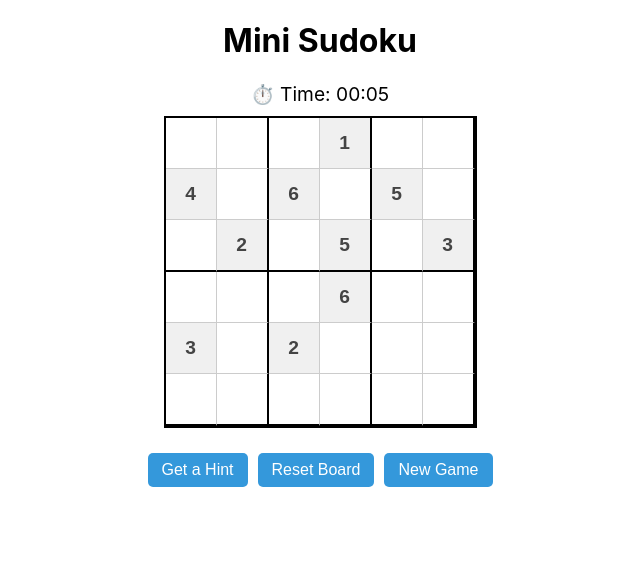
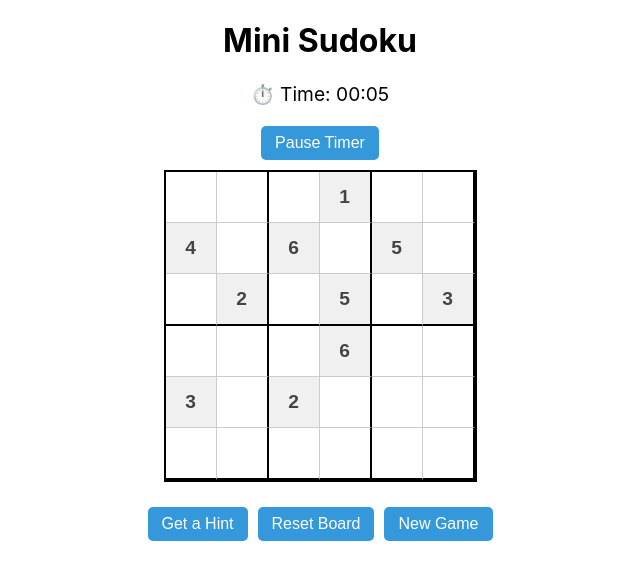
Before and after one commit to malashreedh/miniSudoku, a React (Create React App) app in the folder mini-sudoku-game/: page / in a window 1280 px wide. Shown: the top 580 px of the page, without its empty margins (320-960 px from the left). Built offline with nearby package versions, Linux system fonts and the light colour scheme.

Commit message:
added pause button

```diff
--- a/mini-sudoku-game/src/App.tsx
+++ b/mini-sudoku-game/src/App.tsx
@@ -4,13 +4,20 @@ import SudokuGrid from './components/SudokuGrid';
 import Timer from './components/Timer';
 
 function App() {
-
+  const [isPaused, setIsPaused] = useState(false);
   const [isWin, setIsWin] = useState(false);
 
   return (
     <div className="App">
       <h1>Mini Sudoku</h1>
-      <Timer isWin={isWin} />
+      <Timer isWin={isWin} isPaused={isPaused} />
+      <button
+        onClick={() => setIsPaused(prev => !prev)}
+        style={{ marginBottom: '10px' }}
+      >
+        {isPaused ? 'Resume Timer' : 'Pause Timer'}
+      </button>
+
       <SudokuGrid setIsWin={setIsWin} isWin={isWin} />
 
 
--- a/mini-sudoku-game/src/components/Timer.tsx
+++ b/mini-sudoku-game/src/components/Timer.tsx
@@ -2,34 +2,36 @@ import React, { useEffect, useState, useRef } from 'react';
 
 interface TimerProps {
   isWin: boolean;
+  isPaused: boolean;
 }
 
-const Timer: React.FC<TimerProps> = ({ isWin }) => {
+const Timer: React.FC<TimerProps> = ({ isWin, isPaused }) => {
   const [seconds, setSeconds] = useState(0);
   const intervalRef = useRef<NodeJS.Timeout | null>(null);
 
   useEffect(() => {
-    // Only start the timer if game is not won
-    if (!isWin && intervalRef.current === null) {
+    if (isWin || isPaused) {
+      // Game is won or paused --> stop the timer
+      if (intervalRef.current) {
+        clearInterval(intervalRef.current);
+        intervalRef.current = null;
+      }
+      return;
+    }
+
+    if (!intervalRef.current) {
       intervalRef.current = setInterval(() => {
         setSeconds(prev => prev + 1);
       }, 1000);
     }
 
-    // If the user wins, stop the timer
-    if (isWin && intervalRef.current) {
-      clearInterval(intervalRef.current);
-      intervalRef.current = null;
-    }
-
-    // Clean up when component unmounts
     return () => {
       if (intervalRef.current) {
         clearInterval(intervalRef.current);
         intervalRef.current = null;
       }
     };
-  }, [isWin]);
+  }, [isWin, isPaused]);
 
   const formatTime = (totalSeconds: number) => {
     const minutes = Math.floor(totalSeconds / 60);
```
